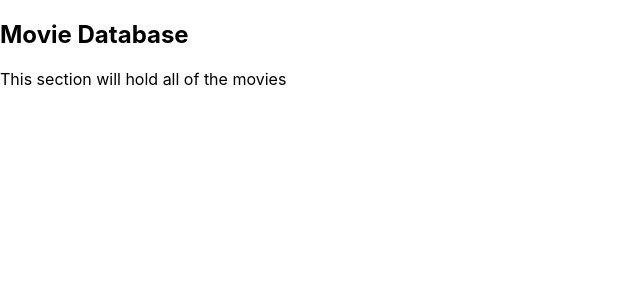
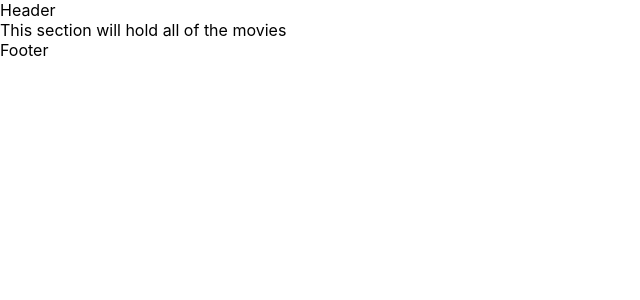
Before and after one commit to jamespatterson-feswe/movie-database, a React (Create React App) app: page / in a window 1280 px wide. Shown: the top 300 px of the page, without its empty margins (0-640 px from the left). Built offline with nearby package versions, Linux system fonts and the light colour scheme.

Commit message:
sort out header footer logic

```diff
--- a/src/components/header-footer/header-footer.tsx
+++ b/src/components/header-footer/header-footer.tsx
@@ -1,14 +1,15 @@
 import React from "react";
 
-function HeaderFooter() {
+function HeaderFooter({ props }) {
   return (
-    <main>
-      <header className="header">
-        <section>
-          <h1>Movie Database</h1>
-        </section>
-      </header>
-    </main>
+    <section>
+      {
+        !!props.header && 'Header'
+      }
+      {
+        !props.header && 'Footer'
+      }
+    </section>
   );
 }
 
--- a/src/components/main/main.tsx
+++ b/src/components/main/main.tsx
@@ -5,8 +5,9 @@ import Movies from "../movies/movies";
 function Main() {
   return (
     <main>
-      <HeaderFooter />
+      <HeaderFooter props={{ header: true }}/>
       <Movies />
+      <HeaderFooter props={{ footer: true }}/>
     </main>
   );
 }
```
